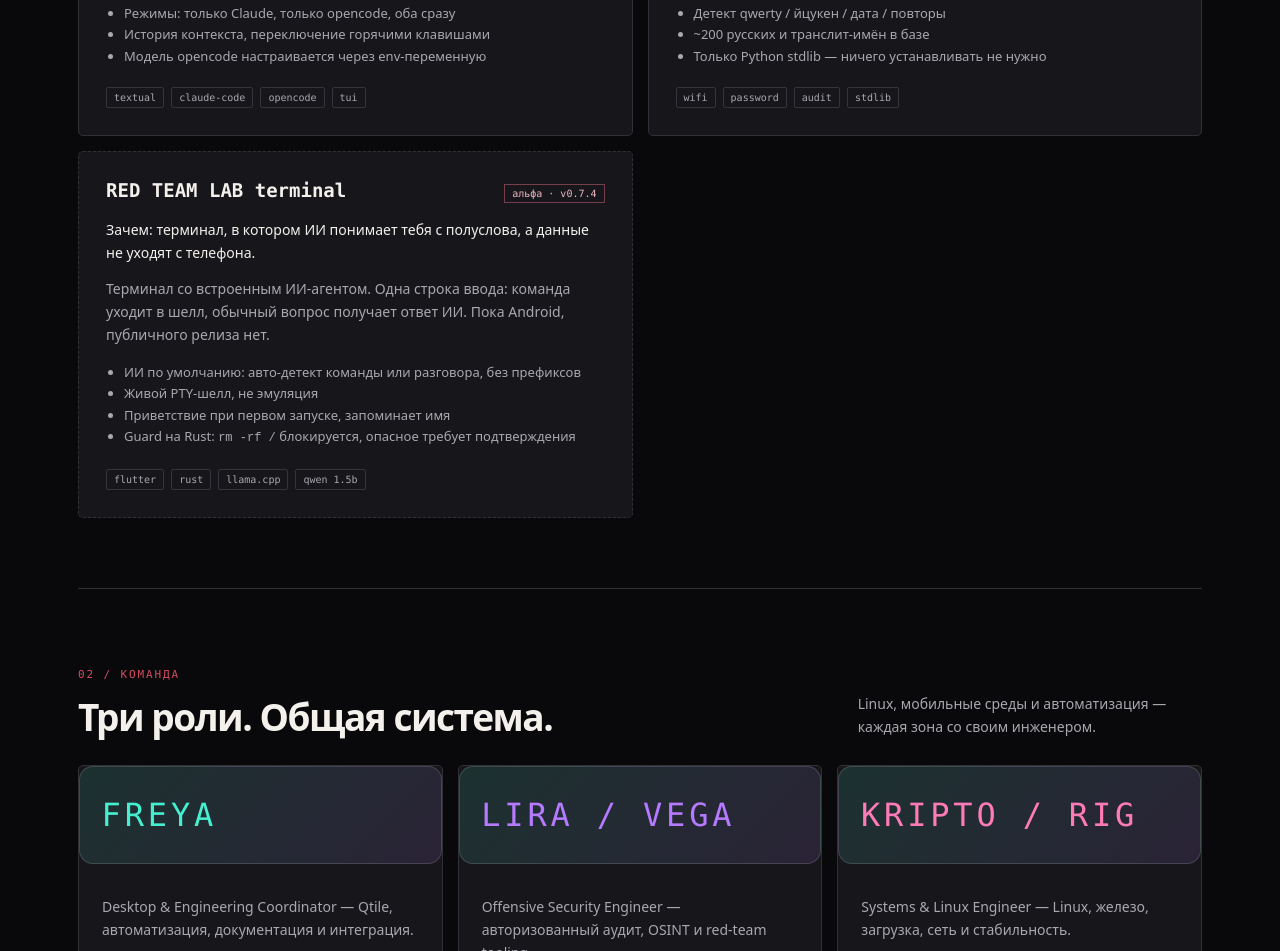
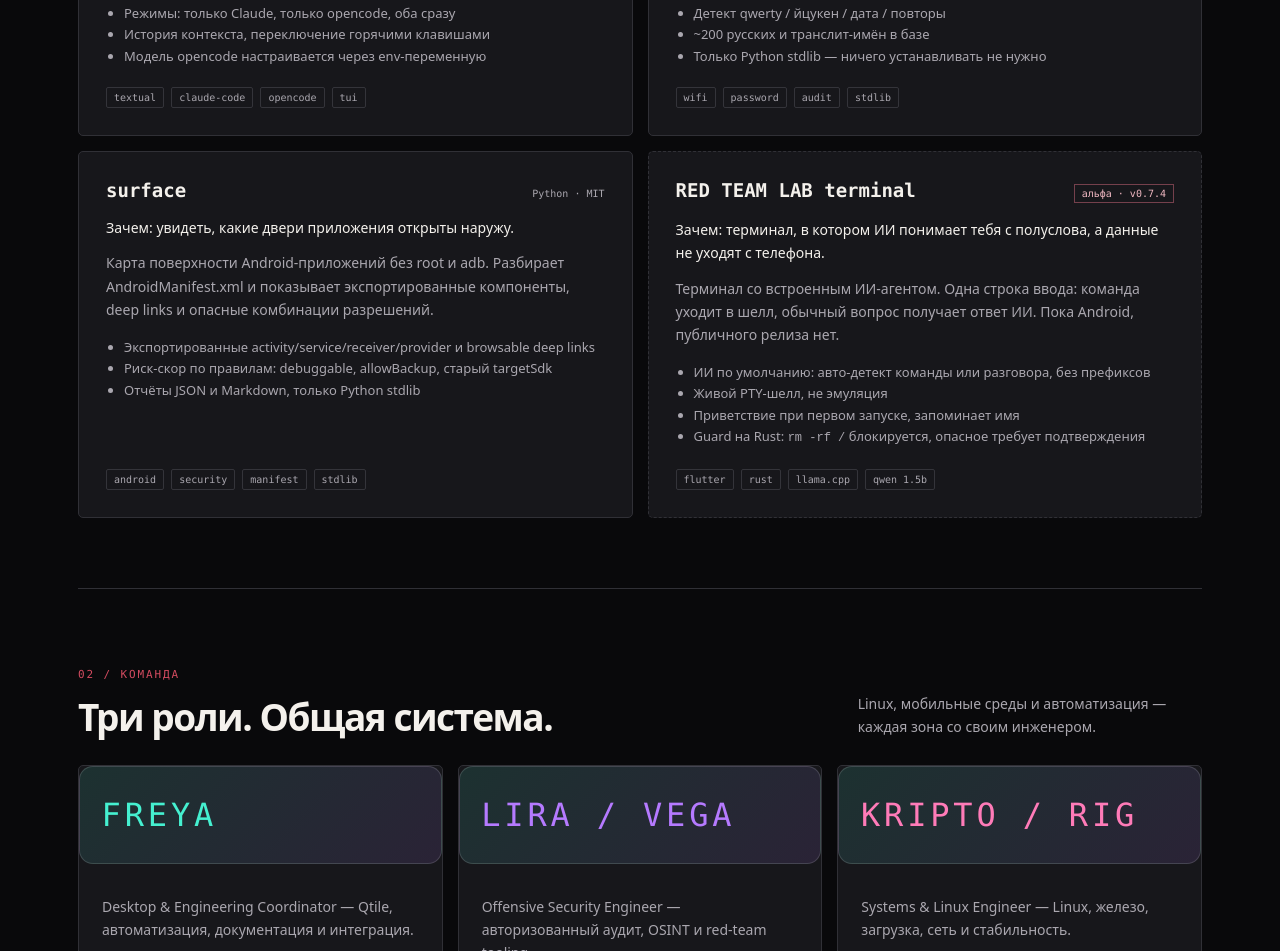
Before and after one commit to Xnode-sh/Xnode-sh.github.io, a plain HTML site: page index.html in a window 1280 px wide. Shown: the part 1968-2919 px from the top of the page. Drawn offline with Linux system fonts and the light colour scheme.

Commit message:
site: add surface to projects

```diff
--- a/index.html
+++ b/index.html
@@ -71,6 +71,18 @@
         </ul>
         <div class="tags"><span>wifi</span><span>password</span><span>audit</span><span>stdlib</span></div>
       </a>
+
+      <a class="card" href="https://github.com/Xnode-sh/surface">
+        <div class="top"><h3>surface</h3><span class="lang">Python · MIT</span></div>
+        <p class="why">Зачем: увидеть, какие двери приложения открыты наружу.</p>
+        <p>Карта поверхности Android-приложений без root и adb. Разбирает AndroidManifest.xml и показывает экспортированные компоненты, deep links и опасные комбинации разрешений.</p>
+        <ul>
+          <li>Экспортированные activity/service/receiver/provider и browsable deep links</li>
+          <li>Риск-скор по правилам: debuggable, allowBackup, старый targetSdk</li>
+          <li>Отчёты JSON и Markdown, только Python stdlib</li>
+        </ul>
+        <div class="tags"><span>android</span><span>security</span><span>manifest</span><span>stdlib</span></div>
+      </a>
       <div class="card wip">
         <div class="top"><h3>RED TEAM LAB terminal</h3><span class="badge">альфа · v0.7.4</span></div>
         <p class="why">Зачем: терминал, в котором ИИ понимает тебя с полуслова, а данные не уходят с телефона.</p>
```
